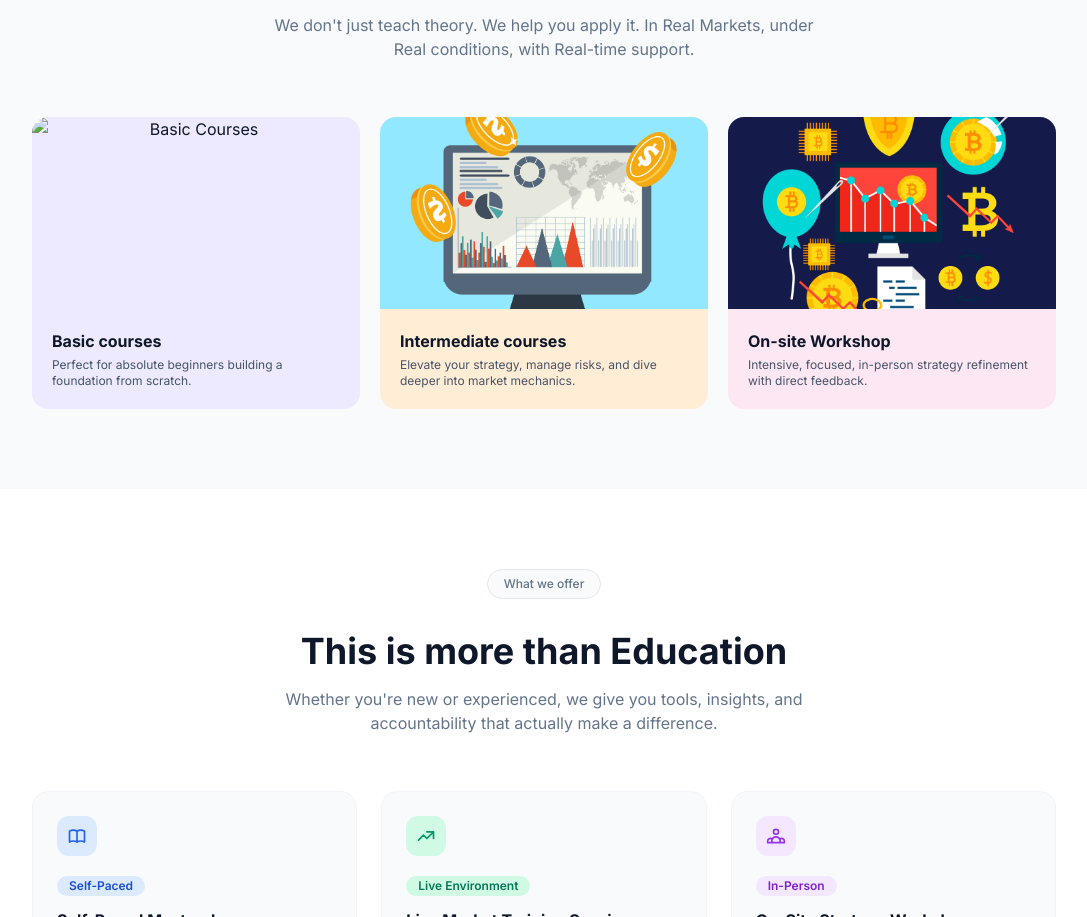
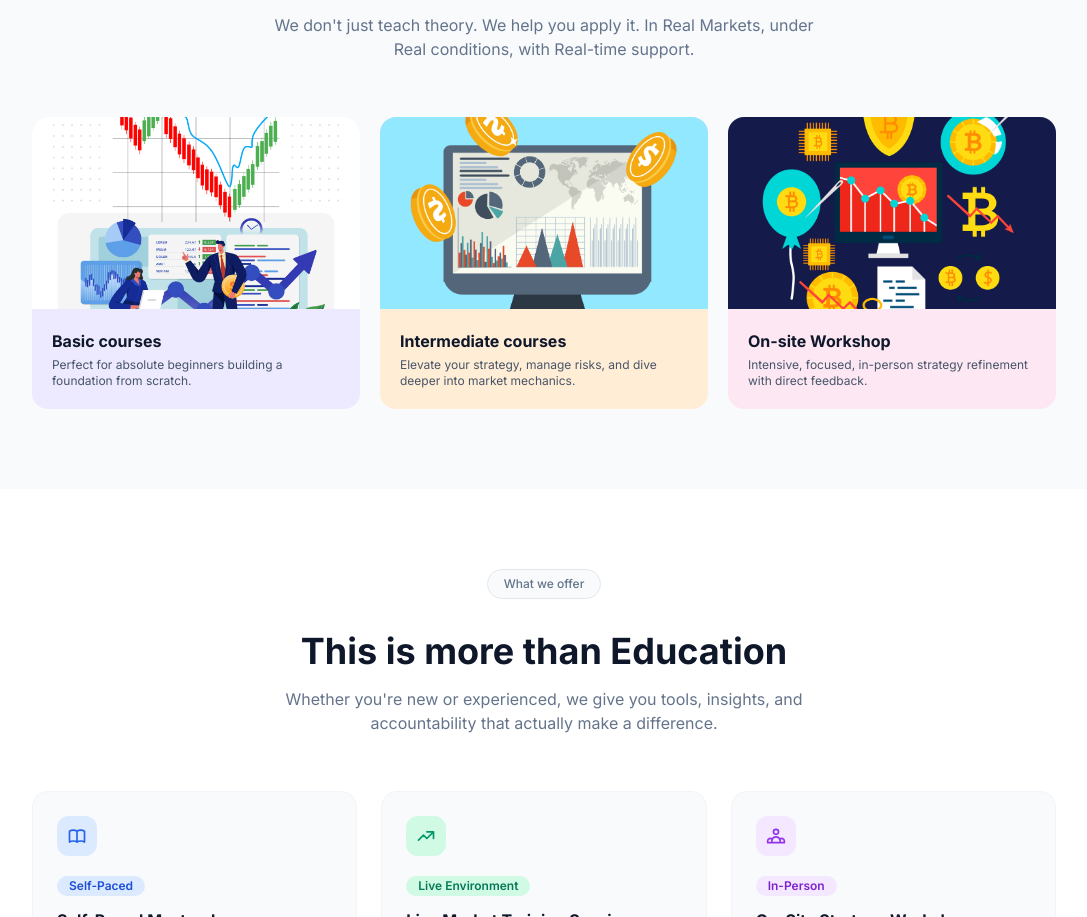
Before and after one commit to iabhinavv/vrfe, a plain HTML site: page index.html in a window 1280 px wide. Shown: the part 847-1764 px from the top of the page, without its empty margins (96-1183 px from the left). Drawn offline with nearby package versions, Linux system fonts and the light colour scheme.

Commit message:
Update index.html

```diff
--- a/index.html
+++ b/index.html
@@ -109,7 +109,7 @@
       <div class="grid grid-cols-1 md:grid-cols-3 gap-5">
         <div class="bg-violet-100 rounded-2xl overflow-hidden group cursor-pointer hover:shadow-lg transition-shadow">
           <div class="h-48 overflow-hidden">
-            <img src="Assets/1.png" alt="Basic Courses" class="w-full h-full object-cover opacity-100 group-hover:scale-105 transition-transform duration-500" />
+            <img src="Assets/courseimage1.png" alt="Basic Courses" class="w-full h-full object-cover opacity-100 group-hover:scale-105 transition-transform duration-500" />
           </div>
           <div class="p-5 text-left">
             <h3 class="font-bold text-slate-900 text-base">Basic courses</h3>
```
